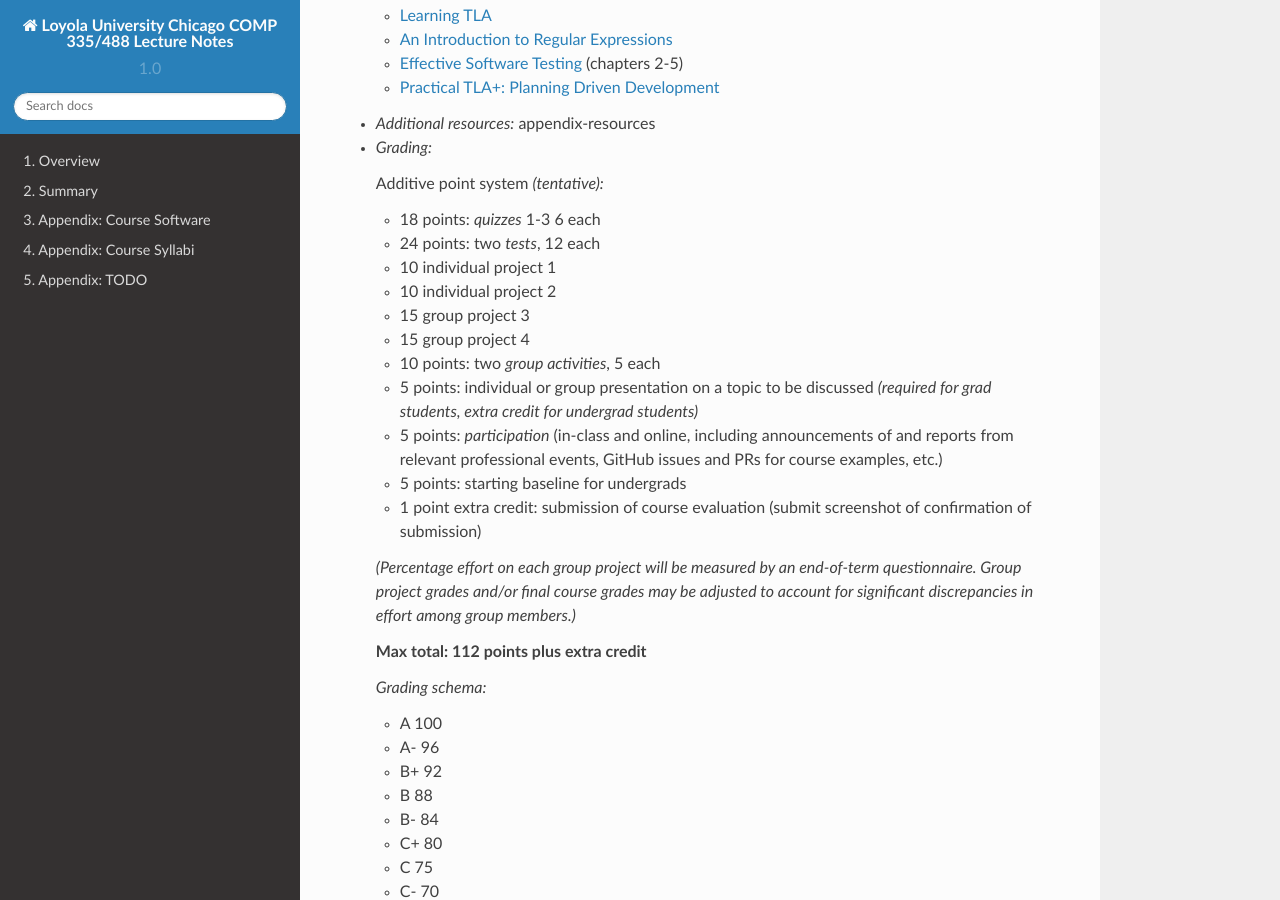
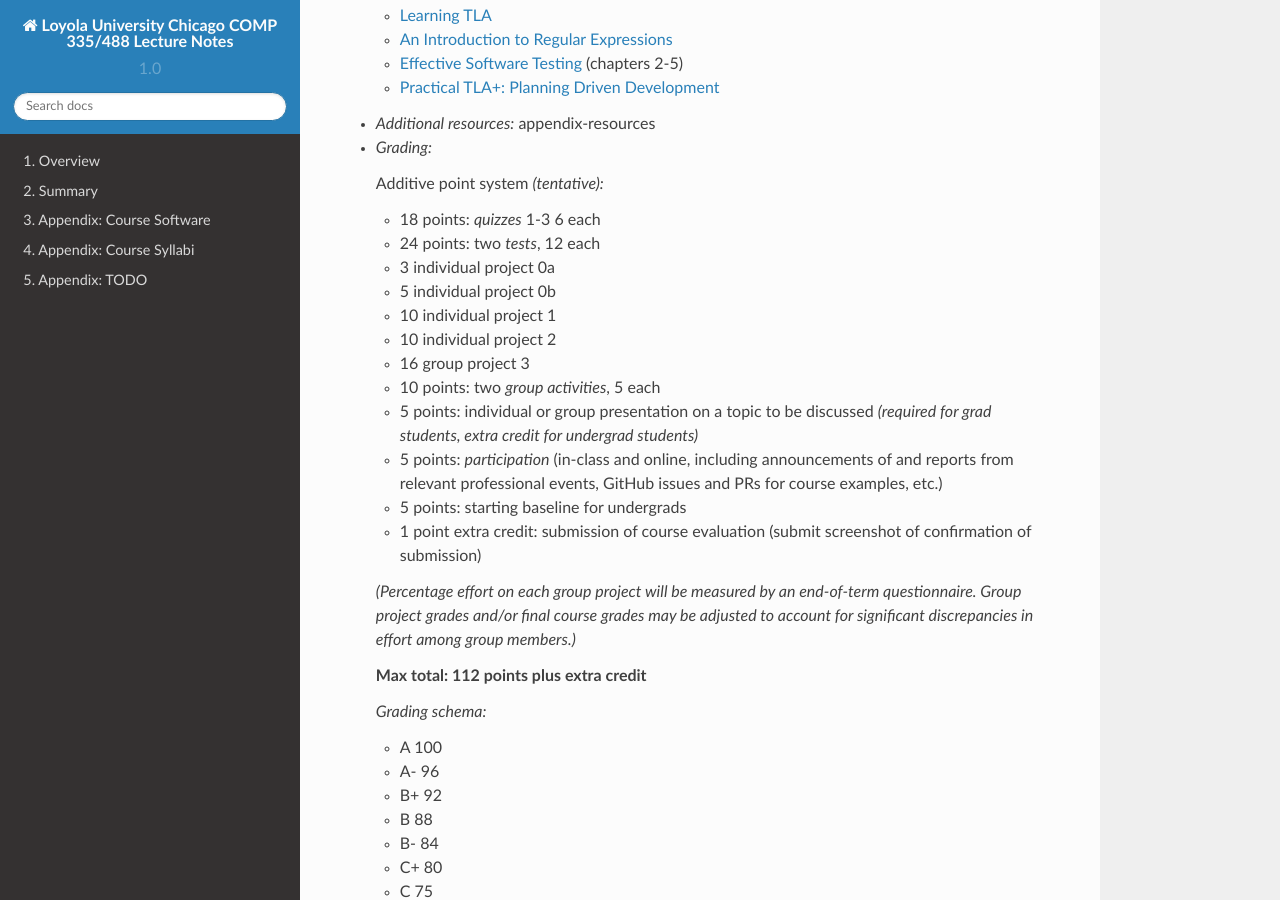
Before and after one commit to lucformalmethodscourse/lucformalmethodscourse.github.io, a Sphinx documentation site: the page built from source/syllabi/2022Fall.rst, in a window 1280 px wide and 900 px high, scrolled down 816 px. Built offline with Sphinx 7.4.7 and the Read the Docs theme 2.0.0, drawn with Linux system fonts in a browser that asks for light colours.

Commit message:
updated grading schema
Signed-off-by: Konstantin Läufer <laufer@cs.luc.edu>

```diff
--- a/source/syllabi/2022Fall.rst
+++ b/source/syllabi/2022Fall.rst
@@ -42,10 +42,11 @@ Sections: 335-001/488-335 Fall 2022
 
   - 18 points: *quizzes* 1-3 6 each
   - 24 points: two *tests*, 12 each
+  - 3 individual project 0a
+  - 5 individual project 0b
   - 10 individual project 1
   - 10 individual project 2
-  - 15 group project 3
-  - 15 group project 4
+  - 16 group project 3
   - 10 points: two *group activities*, 5 each
   - 5 points: individual or group presentation on a topic to be discussed *(required for grad students, extra credit for undergrad students)*
   - 5 points: *participation* (in-class and online, including announcements of and reports from relevant professional events, GitHub issues and PRs for course examples, etc.)
```
